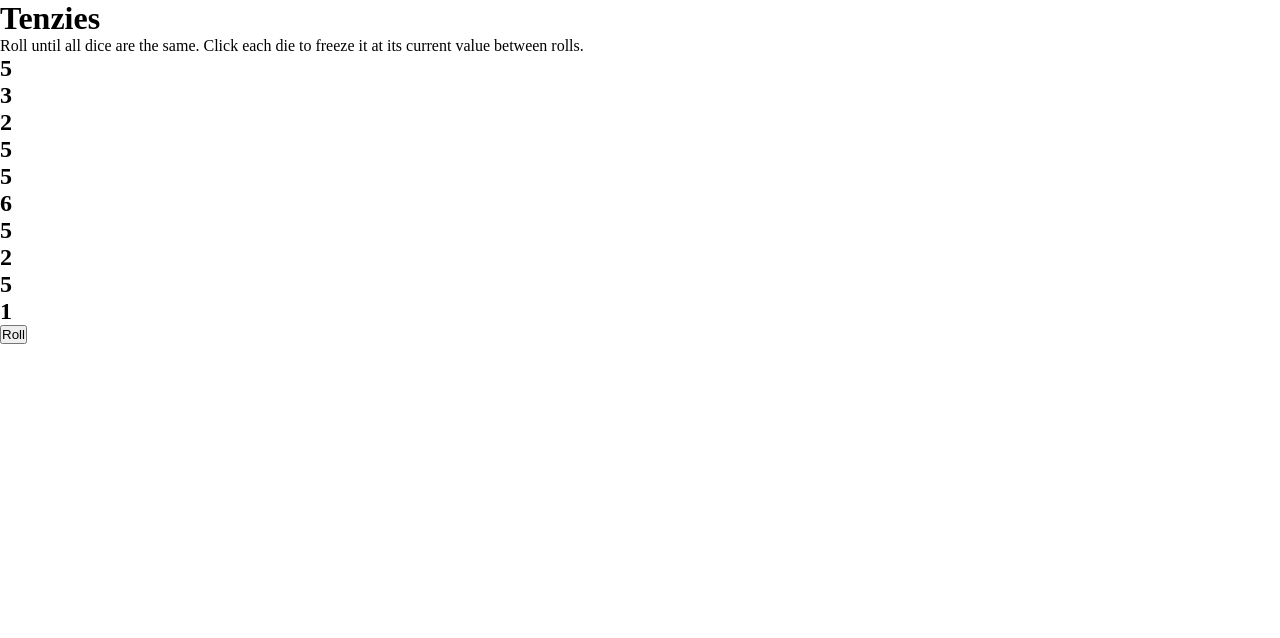
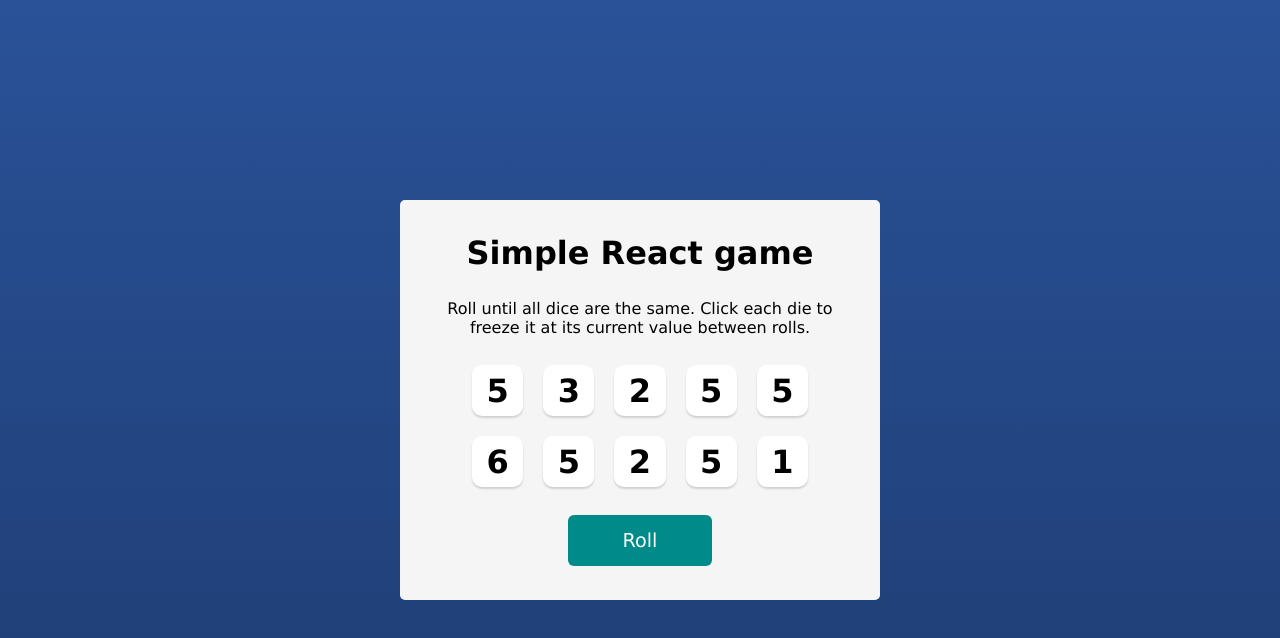
Before and after one commit to Predrag-Jandric/React-dice-game, a React (Create React App) app: page / in a window 1280 px wide. Shown: the top 638 px of the page. Built offline with nearby package versions, Linux system fonts and the light colour scheme.

Commit message:
logic and styling complete, yet to deploy and update readme

```diff
--- a/src/App.js
+++ b/src/App.jsx
@@ -6,14 +6,14 @@ import SingleDice from "./components/SingleDice"
 export default function App() {
 
     const [dice, setDice] = React.useState(allNewDice())
-    const [tenzies, setTenzies] = React.useState(false)
+    const [game, setGame] = React.useState(false)
 
     React.useEffect(() => {
         const allHeld = dice.every(die => die.isHeld)
         const firstValue = dice[0].value
         const allSameValue = dice.every(die => die.value === firstValue)
         if (allHeld && allSameValue) {
-            setTenzies(true)
+            setGame(true)
         }
     }, [dice])
 
@@ -34,14 +34,14 @@ export default function App() {
     }
 
     function rollDice() {
-        if(!tenzies) {
+        if(!game) {
             setDice(oldDice => oldDice.map(die => {
                 return die.isHeld ?
                     die :
                     generateNewDie()
             }))
         } else {
-            setTenzies(false)
+            setGame(false)
             setDice(allNewDice())
         }
     }
@@ -65,18 +65,19 @@ export default function App() {
 
     return (
         <main>
-            {tenzies && <Confetti />}
-            <h1 className="title">Tenzies</h1>
-            <p className="instructions">Roll until all dice are the same.
+            {game && <Confetti />}
+            <h1>Simple React game</h1>
+            <p>Roll until all dice are the same.
             Click each die to freeze it at its current value between rolls.</p>
+
             <div className="dice-container">
                 {diceElements}
             </div>
+
             <button
                 className="roll-dice"
-                onClick={rollDice}
-            >
-                {tenzies ? "New Game" : "Roll"}
+                onClick={rollDice}>
+                {game ? "New Game" : "Roll"}
             </button>
         </main>
     )
--- a/src/components/SingleDice.jsx
+++ b/src/components/SingleDice.jsx
@@ -10,7 +10,7 @@ export default function SingleDice(props) {
             style={styles}
             onClick={props.holdDice}
         >
-            <h2 className="die-num">{props.value}</h2>
+            <h1>{props.value}</h1>
         </div>
     )
 }
--- a/src/index.css
+++ b/src/index.css
@@ -2,4 +2,57 @@
   padding: 0;
   margin: 0;
   box-sizing: border-box;
-  }
+  font-family: 'Lucida Sans', 'Lucida Sans Regular', 'Lucida Grande', 'Lucida Sans Unicode', Geneva, Verdana, sans-serif;
+}
+
+
+body {
+  margin: 0;
+  background-image: linear-gradient(to top, #1e3c72 0%, #1e3c72 1%, #2a5298 100%);
+  padding: 20px;
+  font-family: 'Karla', sans-serif;
+  display: grid;
+  place-items: center;
+  height: 100vh;
+}
+
+main {
+  background-color: #F5F5F5;
+  height: 25rem;
+  max-width: 30rem;
+  border-radius: 5px;
+  padding: 20px;
+  display: flex;
+  flex-direction: column;
+  justify-content: space-around;
+  align-items: center;
+  text-align: center;
+}
+
+.dice-container {
+  display: grid;
+  grid-template: auto auto / repeat(5, 1fr);
+  gap: 20px;
+}
+
+.die-face {
+  height: 3.2rem;
+  width: 3.2rem;
+  box-shadow: 0px 2px 2px rgba(0, 0, 0, 0.15);
+  border-radius: 10px;
+  display: flex;
+  justify-content: center;
+  align-items: center;
+  cursor: pointer;
+}
+
+.roll-dice {
+  height: 3.2rem;;
+  width: 9rem;
+  border: none;
+  border-radius: 6px;
+  background-color: darkcyan;
+  color: white;
+  font-size: 1.2rem;
+  cursor: pointer;
+}
```
